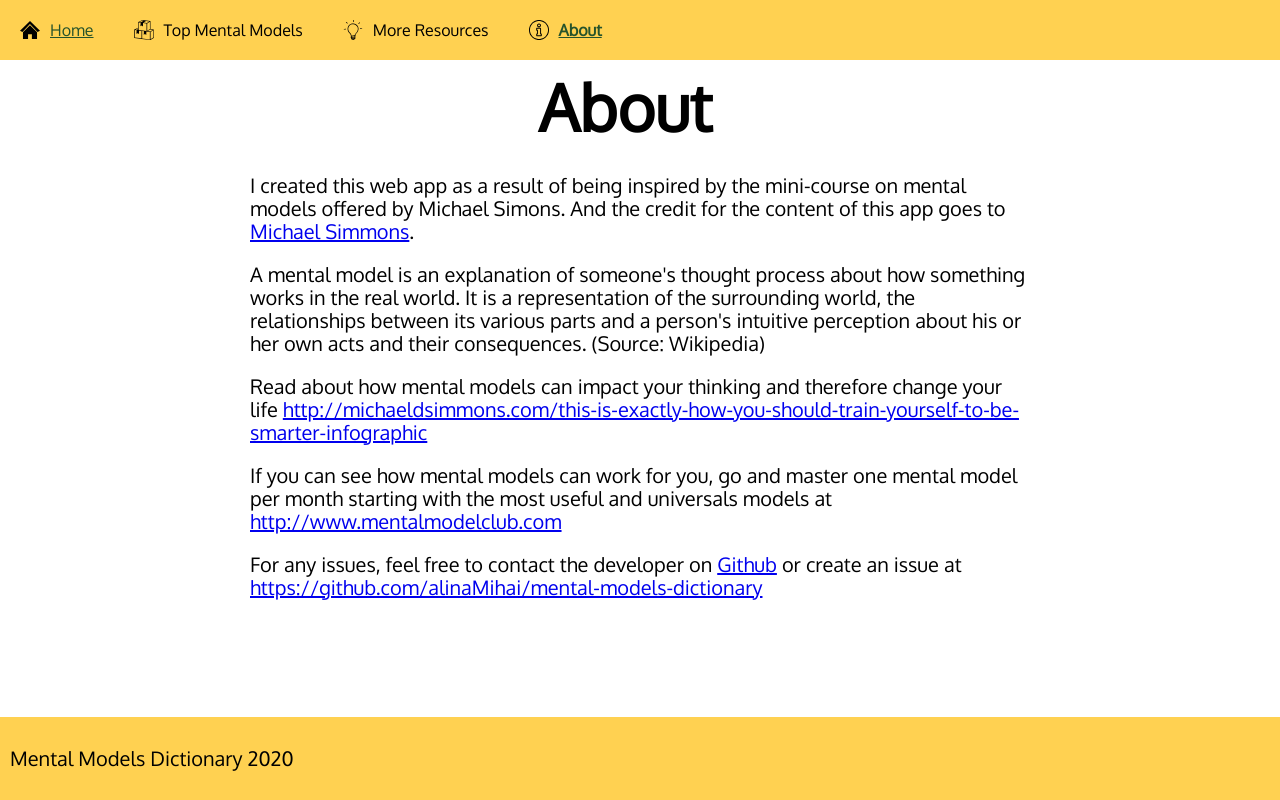
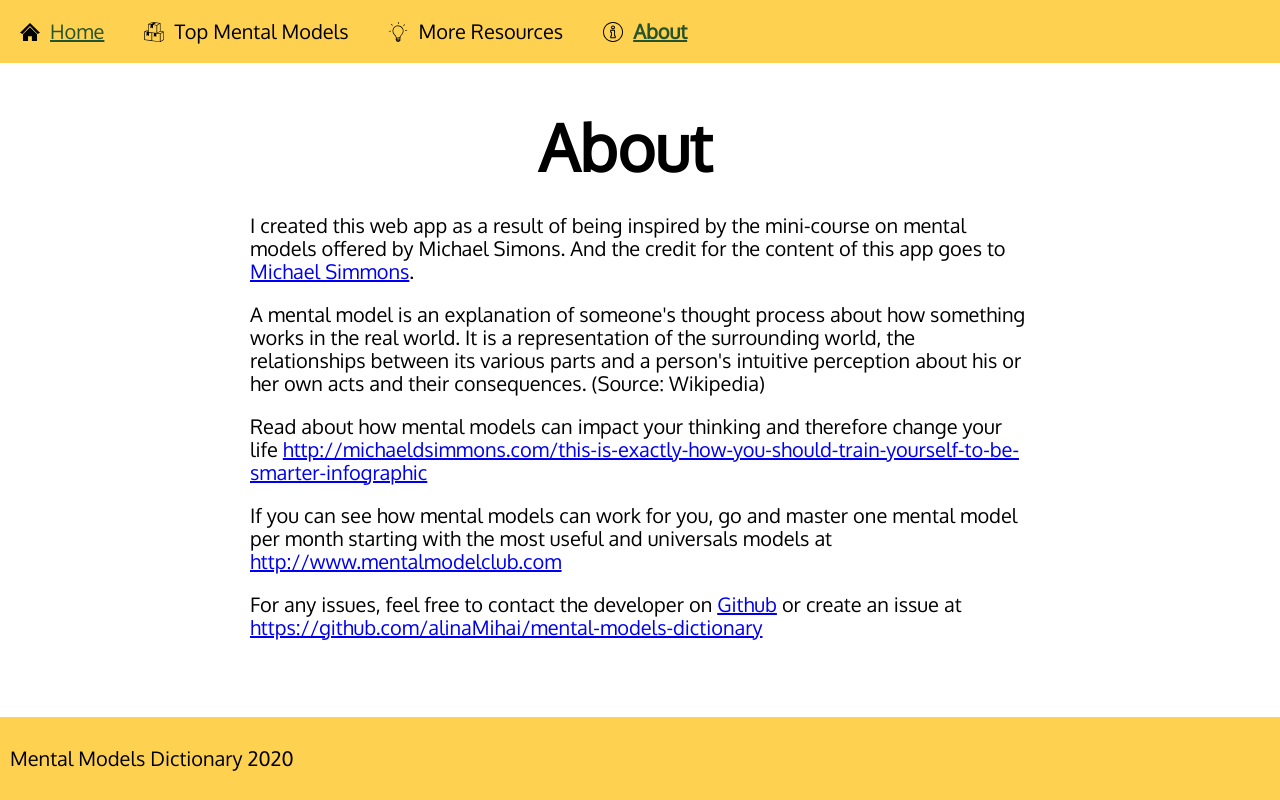
Before and after one commit to alinaMihai/mental-models-dictionary, a React app: page /about in a window 1280 px wide. Built offline with nearby package versions, Linux system fonts and the light colour scheme; no server answers; what styled-components-modifiers would draw is missing.

Commit message:
other styling adjustments

```diff
--- a/src/components/page-container/PageContainer.tsx
+++ b/src/components/page-container/PageContainer.tsx
@@ -13,7 +13,9 @@ const Content = styled.div`
   display: flex;
   flex-direction: column;
   min-width: 355px;
-  flex: 1;
+  flex-grow: 1;
+  flex-shrink: 1;
+  flex-basis: 0%;
   ${({ theme }) => theme.laptop`
     padding: 0;
   `}
--- a/src/components/side-menu/SideMenu.tsx
+++ b/src/components/side-menu/SideMenu.tsx
@@ -28,6 +28,7 @@ const List = styled.ul`
 const Item = styled.li<ItemProps>`
   .name {
     display: none;
+    font-size: ${(props) => props.theme.paragraph};
   }
   a {
     text-decoration: ${(props) => (props.isActive ? 'underline' : 'none')};
--- a/src/components/title/Title.tsx
+++ b/src/components/title/Title.tsx
@@ -9,10 +9,9 @@ export const Title = styled.h1`
   margin-bottom: 0;
   padding-bottom: 0;
   padding-top: 0;
-  margin-top: 30px;
+  margin-top: 40px;
   ${({ theme }) => theme.laptop`
     font-size: ${typeScale.header1};
-    margin-top: 0px;
     padding: 0;
   `}
 `;
--- a/src/screens/landing/components/library/Library.tsx
+++ b/src/screens/landing/components/library/Library.tsx
@@ -19,7 +19,9 @@ const Row = styled.ul`
   padding-left: 0;
   justify-content: center;
   > li {
-    flex: 1;
+    flex-grow: 1;
+    flex-shrink: 1;
+    flex-basis: 0%;
   }
   &:last-child {
     align-self: flex-start;
--- a/src/screens/mental-models-by-category/components/model-view/ModelViewDesktop.tsx
+++ b/src/screens/mental-models-by-category/components/model-view/ModelViewDesktop.tsx
@@ -8,6 +8,9 @@ const Wrapper = styled.div`
   overflow-y: auto;
   .emptyMessage {
     margin-top: calc(50% / 2.5 + 10px);
+  }
+  h2 {
+    margin-top: 30px;
   }
   p {
     flex: 3;
@@ -39,7 +42,7 @@ export const ModelViewDesktop = ({ item }: Props) => {
   ) : (
     <Wrapper id={'modelView'}>
       <h2>{item.Model}</h2>
-      <div>
+      <div className="content">
         <p>{item.Description}</p>
         <Linkify
           componentDecorator={(decoratedHred, decoratedText, key) => (
--- a/src/screens/mental-models-by-category/components/model-view/ModelViewMobile.tsx
+++ b/src/screens/mental-models-by-category/components/model-view/ModelViewMobile.tsx
@@ -37,9 +37,12 @@ const Wrapper = styled.div`
   }
   h2 {
     display: flex;
+    align-items: center;
   }
   h2 span {
-    flex: 1;
+    flex-grow: 1;
+    flex-shrink: 1;
+    flex-basis: 0%;
     line-height: 1.4;
   }
   ${({ theme }) => theme.laptop`
--- a/src/screens/mental-models-by-category/components/models-list/ModelsList.tsx
+++ b/src/screens/mental-models-by-category/components/models-list/ModelsList.tsx
@@ -4,8 +4,10 @@ import { lighten } from 'polished';
 
 const Wrapper = styled.div`
   padding: 10px;
-  margin-right: 10px;
-  flex: 1;
+  margin: 0 10px;
+  flex-grow: 1;
+  flex-shrink: 1;
+  flex-basis: 0%;
   ${({ theme }) => theme.laptop`
       width: 300px;
   `}
```
